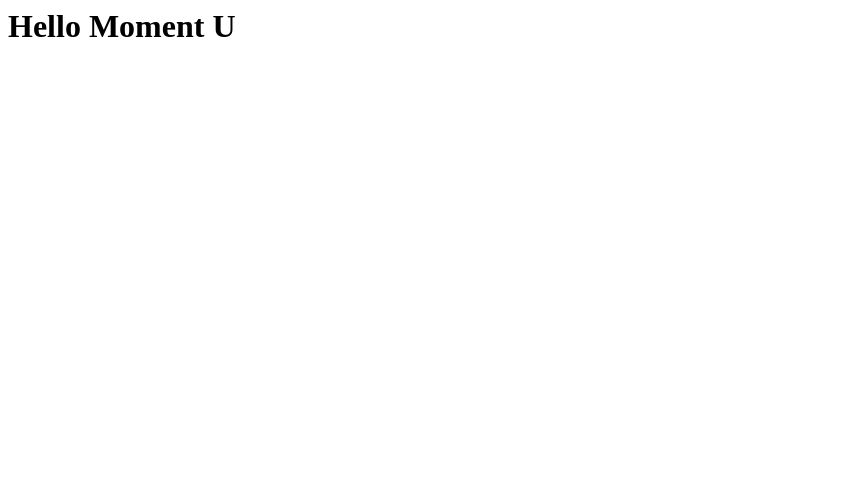
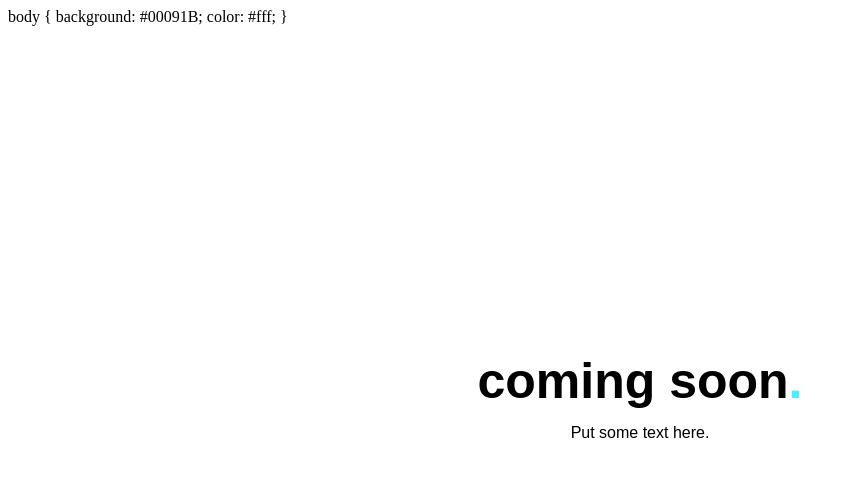
Before and after one commit to TanAnanthothai/moment-u, a plain HTML site: page index.html in a window 1280 px wide. Shown: the whole page, without its empty margins (0-854 px from the left). Drawn offline with Linux system fonts and the light colour scheme.

Commit message:
Update index.html

```diff
--- a/index.html
+++ b/index.html
@@ -1 +1,90 @@
-<h1>Hello Moment U</h1>
+<head>
+
+  <style>
+@keyframes fadeIn {
+  from {top: 20%; opacity: 0;}
+  to {top: 100; opacity: 1;}
+
+}
+
+@-webkit-keyframes fadeIn {
+  from {top: 20%; opacity: 0;}
+  to {top: 100; opacity: 1;}
+
+}
+
+.wrapper {
+  position: absolute;
+  left: 50%;
+  top: 50%;
+  transform: translate(-50%, -50%);
+  -webkit-transform: translate(-50%, -50%);
+  animation: fadeIn 1000ms ease;
+  -webkit-animation: fadeIn 1000ms ease;
+
+}
+
+h1 {
+  font-size: 50px;
+  font-family: 'Poppins', sans-serif;
+  margin-bottom: 0;
+  line-height: 1;
+  font-weight: 700;
+}
+
+.dot {
+  color: #4FEBFE;
+}
+
+p {
+  text-align: center;
+  margin: 18px;
+  font-family: 'Muli', sans-serif;
+  font-weight: normal;
+
+}
+
+.icons {
+  text-align: center;
+
+}
+
+.icons i {
+  color: #00091B;
+  background: #fff;
+  height: 15px;
+  width: 15px;
+  padding: 13px;
+  margin: 0 10px;
+  border-radius: 50px;
+  border: 2px solid #fff;
+  transition: all 200ms ease;
+  text-decoration: none;
+  position: relative;
+}
+
+.icons i:hover, .icons i:active {
+  color: #fff;
+  background: none;
+  cursor: pointer !important;
+  transform: scale(1.2);
+  -webkit-transform: scale(1.2);
+  text-decoration: none;
+
+}
+  </style>
+</head>
+<div class="wrapper">
+  <h1>coming soon<span class="dot">.</span></h1>
+  <p>Put some text here.</p>
+  <div class="icons">
+    <a href=""><i class="fa fa-twitter"></i></a>
+    <a href=""><i class="fa fa-youtube-play"></i></a>
+    <a href=""><i class="fa fa-paper-plane"></i></a>
+  </div>
+ </div>
+
+ body {
+  background: #00091B;
+  color: #fff;
+}
```
